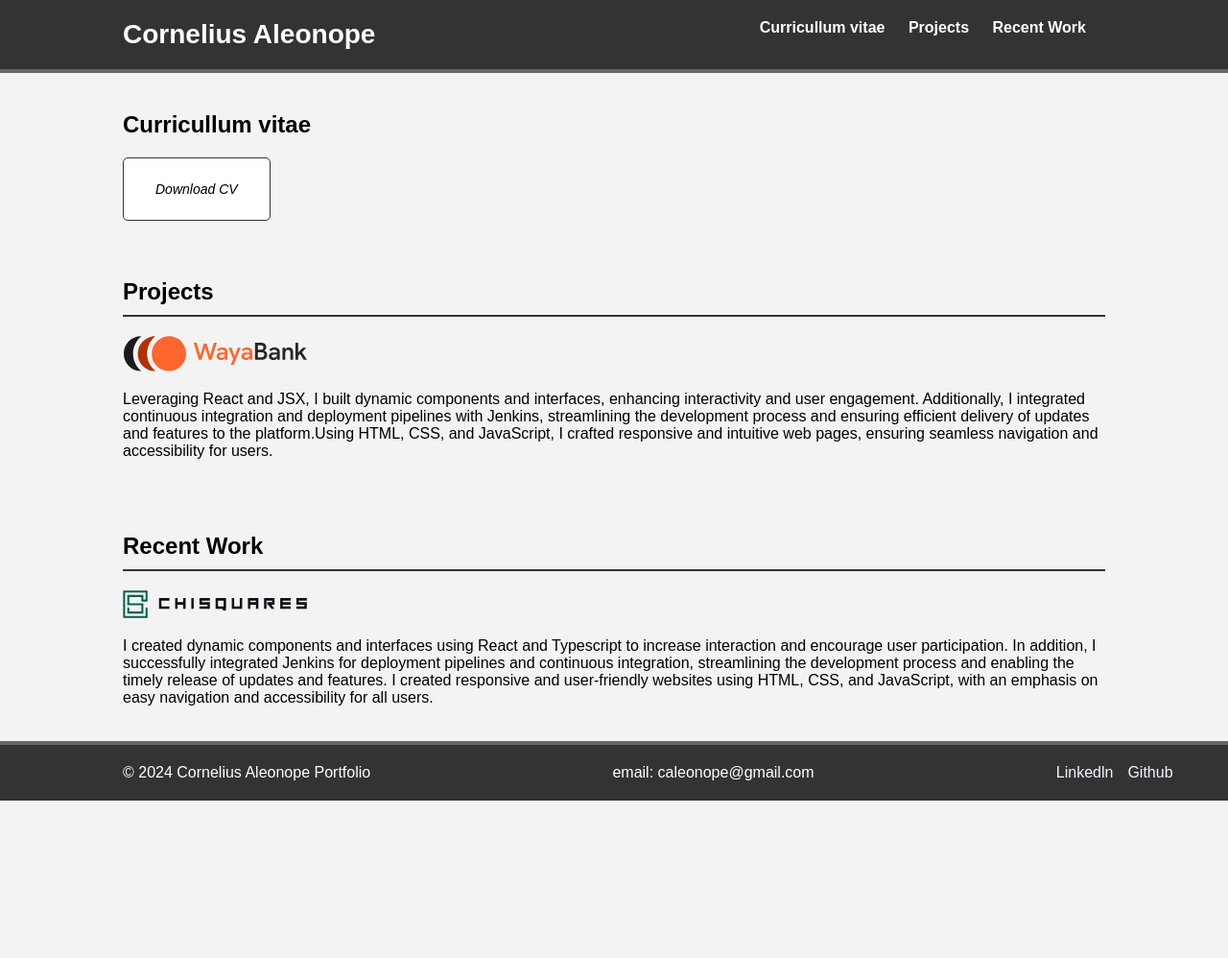
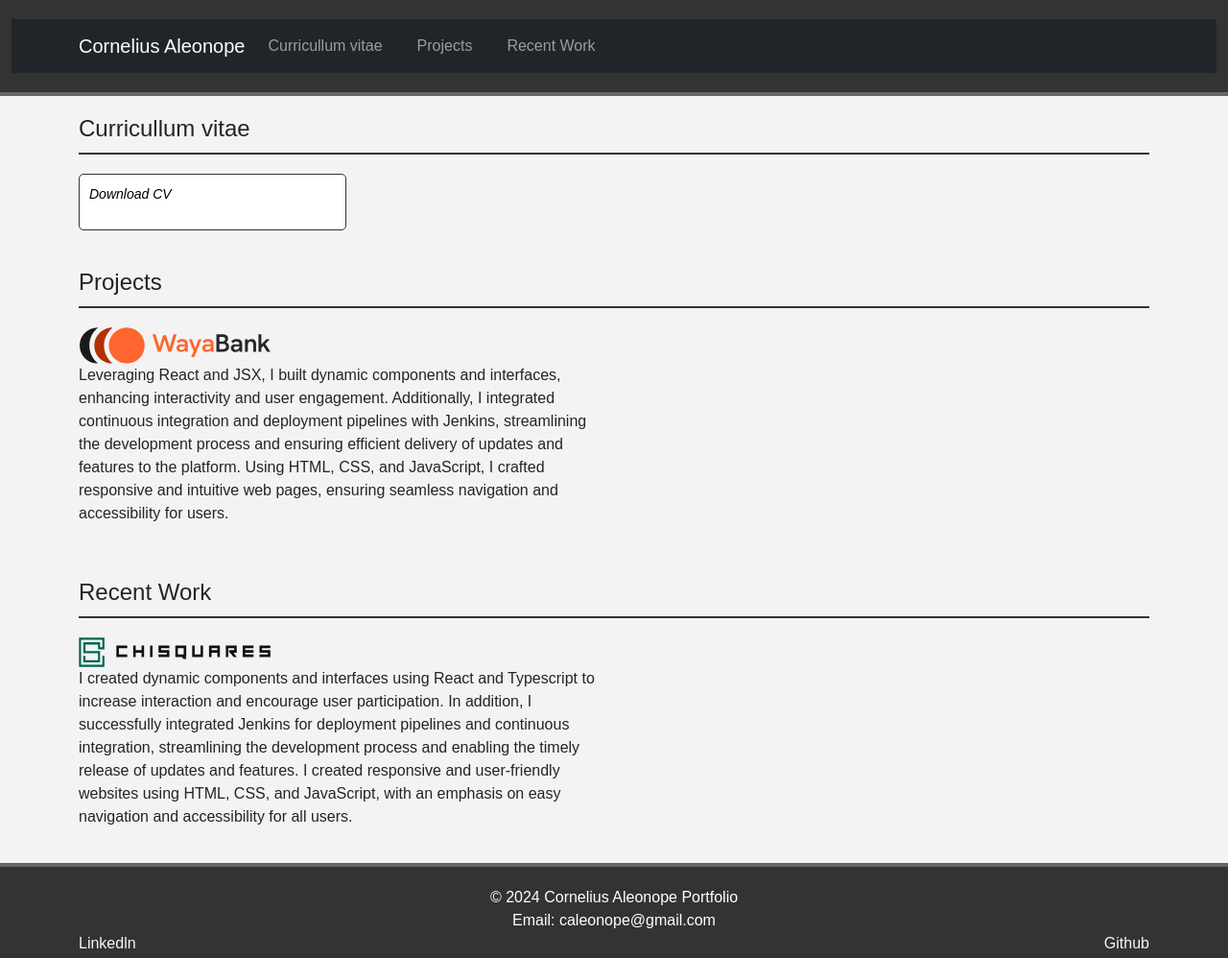
Before and after one commit to CornelVince/portfolio, a plain HTML site: page index.html in a window 1280 px wide. Shown: the whole page at 96% size. Before the commit the page ends 834 px from the top, so only its background shows below. Drawn offline with nearby package versions, Linux system fonts and the light colour scheme.

Commit message:
changes 1

```diff
--- a/index.html
+++ b/index.html
@@ -5,29 +5,58 @@
     <meta charset="UTF-8">
     <meta name="viewport" content="width=device-width, initial-scale=1.0">
     <title>Cornelius Aleonope Portfolio</title>
-    <link rel="stylesheet" href="./style.css">
+    <link href="https://cdn.jsdelivr.net/npm/bootstrap@5.3.3/dist/css/bootstrap.min.css" rel="stylesheet"
+        integrity="sha384-QWTKZyjpPEjISv5WaRU9OFeRpok6YctnYmDr5pNlyT2bRjXh0JMhjY6hW+ALEwIH" crossorigin="anonymous">
     <style>
-        @media (max-width: 768px) {
+        body {
+            font-family: Arial, sans-serif;
+            margin: 0;
+            padding: 0;
+            background-color: #f3f3f3;
+        }
+
         header {
-                padding: 10px 0;
+            background-color: #333;
+            color: #fff;
+            padding: 20px 0;
+            border-bottom: 4px solid #666;
         }
 
         header h1 {
-                font-size: 24px;
+            margin: 0;
+            font-size: 28px;
+        }
+
+        nav ul {
+            list-style-type: none;
+            margin: 0;
+            padding: 0;
         }
 
         nav ul li {
-                margin-right: 10px;
+            display: inline;
+            margin-right: 20px;
         }
 
-            .cv-content {
-                width: 20%;
-                padding: 5px;
+        nav ul li a {
+            color: #fff;
+            text-decoration: none;
+            font-weight: bold;
         }
 
-            .cv-content a {
-                font-size: 5px;
-                font-weight: 100;
+        nav ul li a:hover {
+            border-bottom: 2px solid #fff;
+        }
+
+        section {
+            padding: 20px 0;
+        }
+
+        h2 {
+            font-size: 24px;
+            margin-bottom: 20px;
+            border-bottom: 2px solid #333;
+            padding-bottom: 10px;
         }
 
         img {
@@ -35,54 +64,97 @@
             max-width: 200px;
             height: auto;
         }
+
+        .cv-content {
+            border: 1px solid #333;
+            border-radius: 5px;
+            padding: 10px;
+            background-color: #fff;
+            width: 25%;
+        }
+
+        .cv-content p {
+            font-size: 14px;
+            font-style: italic;
+        }
+
+        footer {
+            background-color: #333;
+            color: #fff;
+            text-align: center;
+            padding: 20px 0;
+            border-top: 4px solid #666;
+        }
+
+        footer p {
+            margin: 0;
+        }
+
+        @media (max-width: 714px) {
+
+            .cv-content {
+                width: 25%;
+                padding: 5px;
+            }
+
+
         }
     </style>
 </head>
 
 <body>
     <header>
-        <div class="container" style="display: flex; justify-content: space-between;">
-            <h1>Cornelius Aleonope </h1>
-            <nav>
-                <ul>
-                    <li><a href="#cv">Curricullum vitae</a></li>
-                    <li><a href="#portfolio">Projects</a></li>
-                    <li><a href="#recent-work">Recent Work</a></li>
+        <div class="container-fluid">
+            <nav class="navbar navbar-expand-lg navbar-dark bg-dark">
+                <div class="container">
+                    <h1 class="navbar-brand">Cornelius Aleonope</h1>
+                    <button class="navbar-toggler" type="button" data-bs-toggle="collapse" data-bs-target="#navbarNav"
+                        aria-controls="navbarNav" aria-expanded="false" aria-label="Toggle navigation">
+                        <span class="navbar-toggler-icon"></span>
+                    </button>
+                    <div class="collapse navbar-collapse" id="navbarNav">
+                        <ul class="navbar-nav">
+                            <li class="nav-item">
+                                <a class="nav-link" href="#cv">Curricullum vitae</a>
+                            </li>
+                            <li class="nav-item">
+                                <a class="nav-link" href="#portfolio">Projects</a>
+                            </li>
+                            <li class="nav-item">
+                                <a class="nav-link" href="#recent-work">Recent Work</a>
+                            </li>
                         </ul>
+                    </div>
+                </div>
             </nav>
         </div>
     </header>
+
     <section id="cv">
         <div class="container">
-            <h1>Curricullum vitae</h1>
-            <button class="cv-content">
+            <h2>Curricullum vitae</h2>
+            <div class="cv-content">
                 <a href="./ALEONOPE CORNELIUS pdf cv.pdf" style="text-decoration: none; color: black;" download>
                     <p>Download CV</p>
                 </a>
-                <!-- CV content here -->
-            </button>
+            </div>
         </div>
     </section>
-
 
     <section id="portfolio">
         <div class="container">
             <h2>Projects</h2>
-            <div class="portfolio-items">
-                <!-- <div class="portfolio-item">
-                    <a href="www.kuango.com"><img src="/Kuango.png" alt="Kuango Tech"></a>
-                    <p><a href="www.kuango.com">Kuango</a></p>
-                </div> -->
+            <div class="row">
+                <div class="col-md-6">
                     <div class="portfolio-item">
                         <a href="https://www.wayabank.ng"><img src="./wayabank.svg" alt="WayaBank"></a>
-                    <p>
-                        Leveraging React and JSX, I built dynamic components and interfaces, enhancing interactivity
-                        and user engagement. Additionally, I integrated continuous integration and deployment pipelines
-                        with Jenkins,
-                        streamlining the development process and ensuring efficient delivery of updates and features to
-                        the platform.Using HTML, CSS, and JavaScript, I crafted responsive and intuitive web pages,
-                        ensuring seamless navigation and
-                        accessibility for users.</p>
+                        <p>Leveraging React and JSX, I built dynamic components and interfaces, enhancing interactivity
+                            and user engagement. Additionally, I integrated continuous integration and deployment
+                            pipelines with Jenkins, streamlining the development process and ensuring efficient delivery
+                            of updates and features to the platform. Using HTML, CSS, and JavaScript, I crafted
+                            responsive and intuitive web pages, ensuring seamless navigation and accessibility for
+                            users.</p>
+                    </div>
                 </div>
             </div>
         </div>
@@ -91,36 +163,37 @@
     <section id="recent-work">
         <div class="container">
             <h2>Recent Work</h2>
-            <div class="recent-work-items">
+            <div class="row">
+                <div class="col-md-6">
                     <div class="recent-work-item">
                         <a href="https://www.chisquares.com"><img src="./chisquare.svg" alt="Recent Work Item 1"></a>
-                    <p>I created dynamic components and interfaces using React and Typescript to increase interaction
-                        and encourage user
-                        participation. In addition, I successfully integrated Jenkins for deployment pipelines and
-                        continuous integration,
-                        streamlining the development process and enabling the timely release of updates and features. I
-                        created responsive and
-                        user-friendly websites using HTML, CSS, and JavaScript, with an emphasis on easy navigation and
-                        accessibility for all
-                        users.</p>
+                        <p>I created dynamic components and interfaces using React and Typescript to increase
+                            interaction and encourage user participation. In addition, I successfully integrated Jenkins
+                            for deployment pipelines and continuous integration, streamlining the development process
+                            and enabling the timely release of updates and features. I created responsive and
+                            user-friendly websites using HTML, CSS, and JavaScript, with an emphasis on easy navigation
+                            and accessibility for all users.</p>
+                    </div>
                 </div>
             </div>
         </div>
     </section>
 
     <footer>
-        <div class="container" style="display: flex; justify-content: space-between;">
+        <div class="container">
             <p>&copy; 2024 Cornelius Aleonope Portfolio</p>
-            <p style="margin:0%; padding: 0%;">email: caleonope@gmail.com</p>
-            <span style="display: flex; width: 5%;">
+            <p>Email: caleonope@gmail.com</p>
+            <div class="d-flex justify-content-between">
                 <a href="https://www.linkedin.com/in/cornelius-aleonope-4a957a188"
-                    style="text-decoration: none; padding-right: 15px;color: aliceblue">Linkedln</a>
-                <a href="https://github.com/CornelVince" style="text-decoration: none;color: aliceblue;">Github</a>
-            </span>
+                    style="text-decoration: none; color: aliceblue;">Linkedln</a>
+                <a href="https://github.com/CornelVince" style="text-decoration: none; color: aliceblue;">Github</a>
+            </div>
         </div>
     </footer>
 
-    <script src="./script.js"></script>
+    <script src="https://cdn.jsdelivr.net/npm/bootstrap@5.3.3/dist/js/bootstrap.bundle.min.js"
+        integrity="sha384-YvpcrYf0tY3lHB60NNkmXc5s9fDVZLESaAA55NDzOxhy9GkcIdslK1eN7N6jIeHz"
+        crossorigin="anonymous"></script>
 </body>
 
 </html>
```
Lines whose indentation alone changed are shown as unchanged.
